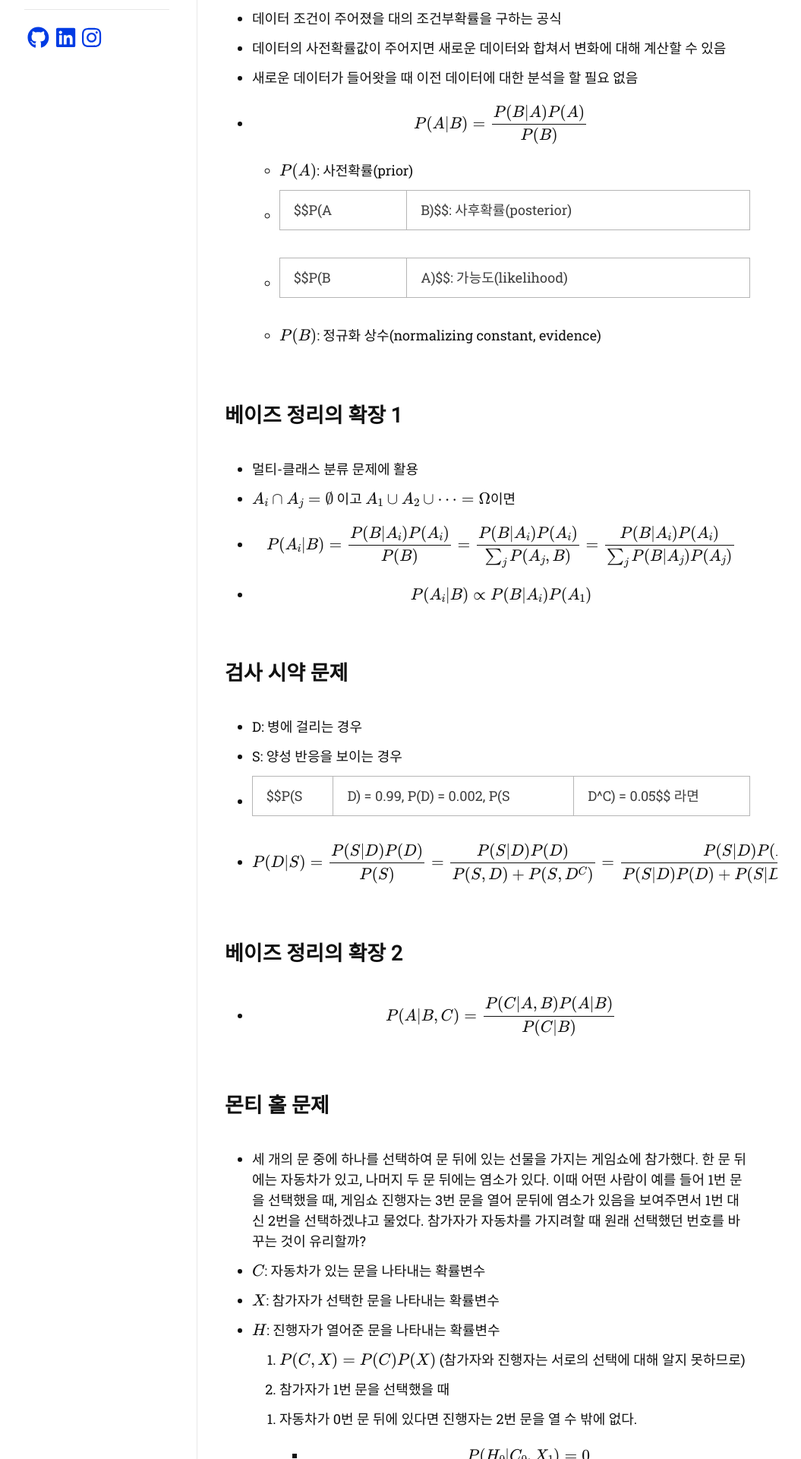
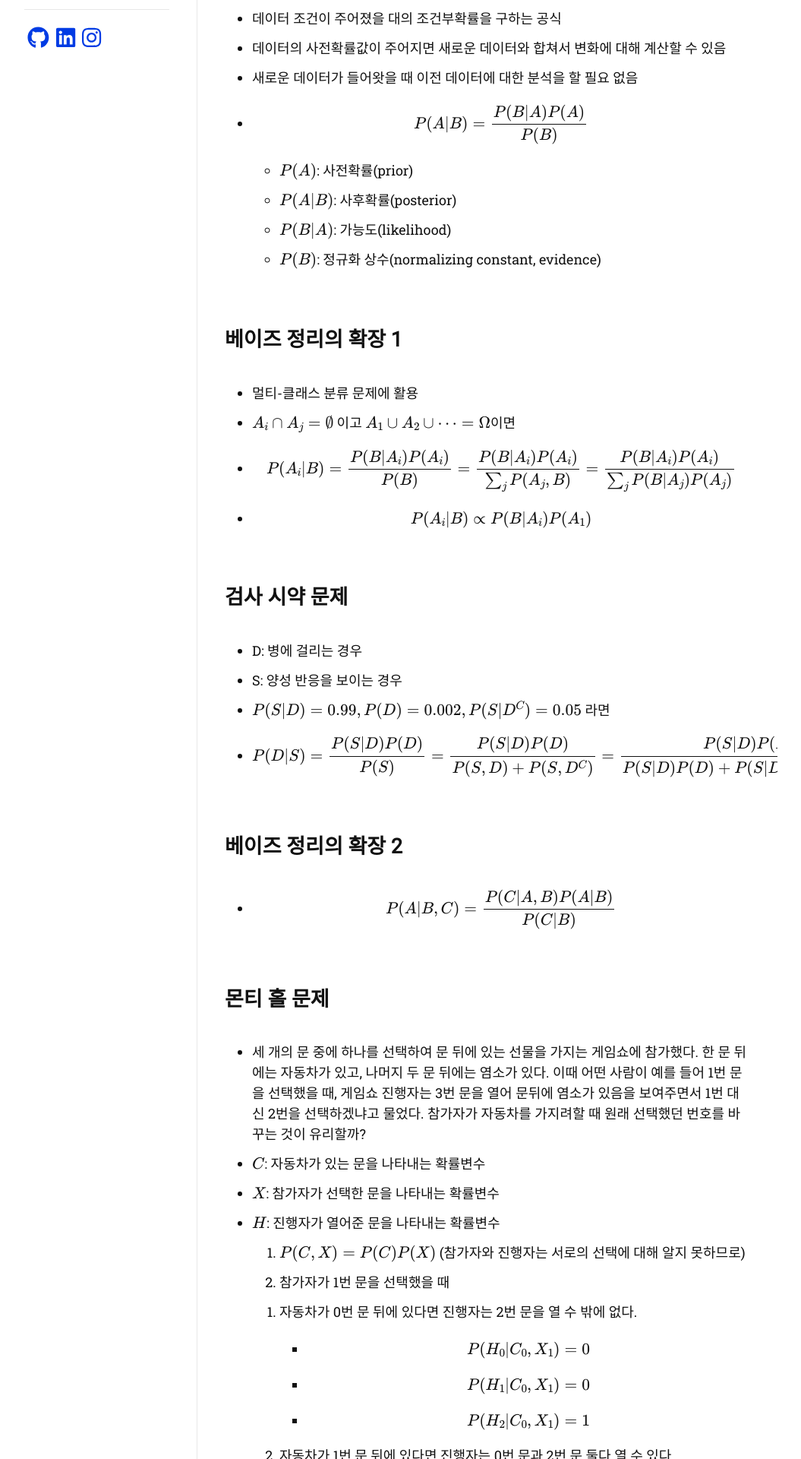
Before and after one commit to dlgur1994/dlgur1994.github.io, a Jekyll site: the page built from _posts/2021-08-13-LinearAlgebra-chap6-6.md, in a window 1280 px wide. Shown: the part 436-2356 px from the top of the page at 76% size, without its empty margins (130-1185 px from the left). Built offline with Jekyll 4.4.1, drawn with Linux system fonts in a browser that asks for light colours; nearby versions of some CDN libraries; some web fonts are replaced; comment, search, counter and statistics services are not loaded.

Commit message:
6.6 done 21/08/13

```diff
--- a/_posts/2021-08-13-LinearAlgebra-chap6-6.md
+++ b/_posts/2021-08-13-LinearAlgebra-chap6-6.md
@@ -14,8 +14,8 @@ math: true
 - 새로운  데이터가 들어왓을 때 이전 데이터에 대한 분석을 할 필요 없음
 - $$P(A|B) = {P(B|A)P(A) \over P(B)}$$
     - $$P(A)$$: 사전확률(prior)
-    - $$P(A|B)$$: 사후확률(posterior)
-    - $$P(B|A)$$: 가능도(likelihood)
+    - $$P(A \vert B)$$: 사후확률(posterior)
+    - $$P(B \vert A)$$: 가능도(likelihood)
     - $$P(B)$$: 정규화 상수(normalizing constant, evidence)
 
 ## 베이즈 정리의 확장 1
@@ -27,7 +27,7 @@ math: true
 ## 검사 시약 문제
 - D: 병에 걸리는 경우
 - S: 양성 반응을 보이는 경우
-- $$P(S|D) = 0.99, P(D) = 0.002, P(S|D^C) = 0.05$$ 라면
+- $$P(S \vert D) = 0.99, P(D) = 0.002, P(S \vert D^C) = 0.05$$ 라면
 - $$P(D|S) = {P(S|D)P(D) \over P(S)} = {P(S|D)P(D) \over P(S,D)+P(S,D^C)} = {P(S|D)P(D) \over P(S|D)P(D)+P(S|D^C)(1-P(D))} = 0.038$$
 
 ## 베이즈 정리의 확장 2
```
